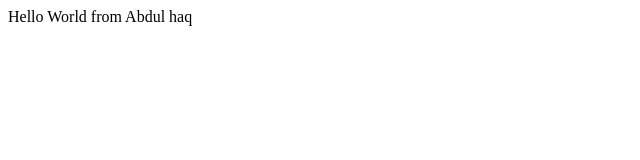
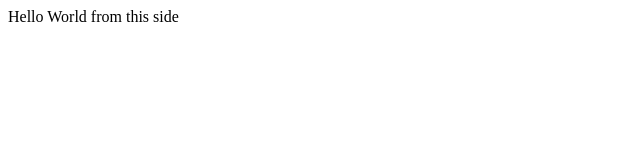
Before and after one commit to abdul-haq/bootstrap-2020, a plain HTML site: page index.html in a window 1280 px wide. Shown: the full height of the page, 0-640 px from the left. Drawn offline with Linux system fonts and the light colour scheme.

Commit message:
Update index.html

```diff
--- a/index.html
+++ b/index.html
@@ -6,6 +6,6 @@
     <title>Document</title>
 </head>
 <body>
-    Hello World from Abdul haq
+    Hello World from this side
 </body>
 </html>
```
